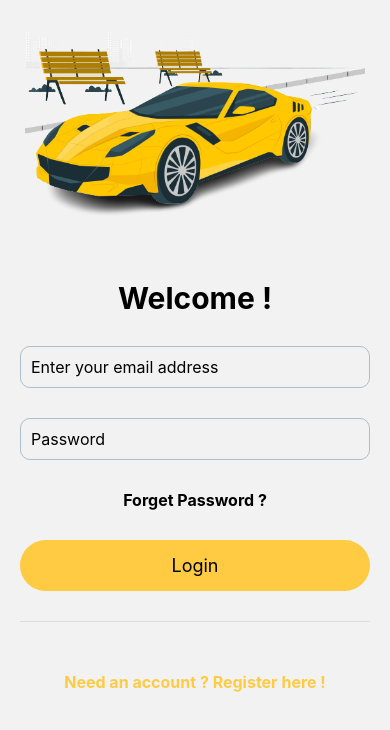
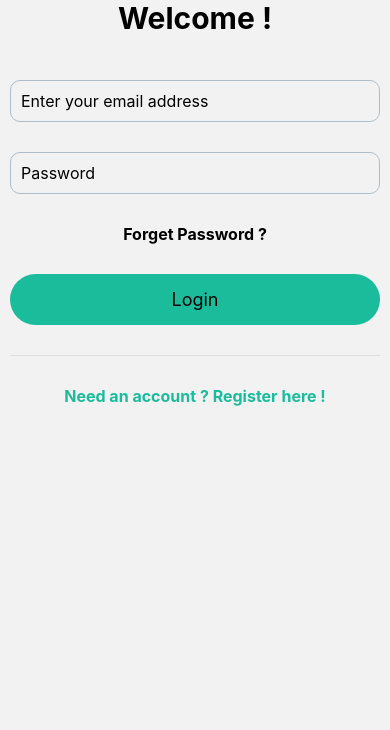
Before and after one commit to punarjeewarashmitha20011016/Nisal-Car-Dealership-Mobile-Application, a React Native app in the folder frontEnd/: screen /Login in a window 390 px wide. Shown: the top 730 px of the page. Built offline with nearby package versions, Linux system fonts and the light colour scheme.

Commit message:
login updated

```diff
--- a/frontEnd/components/login/login.js
+++ b/frontEnd/components/login/login.js
@@ -1,14 +1,14 @@
 import React from 'react';
 import {useNavigation} from '@react-navigation/native';
 import {
-  SafeAreaView,
-  ScrollView,
   StyleSheet,
-  View,
   ImageBackground,
   TextInput,
   TouchableOpacity,
   Text,
+  SafeAreaView,
+  View,
+  ScrollView,
 } from 'react-native';
 
 export default function Login() {
@@ -23,10 +23,23 @@ export default function Login() {
             style={styles.bgImage}
           />
         </View>
-        <View style={{padding: 10}}>
-          <View style={styles.formInput}>
+        <View
+          style={{
+            width: '100%',
+            height: '100%',
+          }}>
+          <View
+            style={{
+              position: 'relative',
+              width: '100%',
+              height: 60,
+            }}>
             <Text
-              style={{textAlign: 'center', fontSize: 30, fontWeight: 'bold'}}>
+              style={{
+                textAlign: 'center',
+                fontSize: 30,
+                fontWeight: 'bold',
+              }}>
               Welcome !
             </Text>
           </View>
@@ -46,7 +59,11 @@ export default function Login() {
           <View style={styles.formInput}>
             <TouchableOpacity>
               <Text
-                style={{textAlign: 'center', fontSize: 16, fontWeight: 'bold'}}>
+                style={{
+                  textAlign: 'center',
+                  fontSize: 16,
+                  fontWeight: 'bold',
+                }}>
                 Forget Password ?
               </Text>
             </TouchableOpacity>
@@ -80,8 +97,7 @@ export default function Login() {
                   textAlign: 'center',
                   fontSize: 16,
                   fontWeight: 'bold',
-                  color: '#FFCB42',
-                  top: 20,
+                  color: '#1abc9c',
                 }}>
                 Need an account ? Register here !
               </Text>
@@ -96,13 +112,16 @@ export default function Login() {
 const styles = StyleSheet.create({
   container: {
     flex: 1,
+    height: 200,
   },
   bgImage: {
+    position: 'relative',
     width: '100%',
-    height: 250,
+    height: '100%',
     bottom: 30,
   },
   formInput: {
+    position: 'relative',
     marginTop: 10,
     padding: 10,
   },
@@ -115,7 +134,7 @@ const styles = StyleSheet.create({
   },
   loginBtn: {
     padding: 15,
-    backgroundColor: '#FFCB42',
+    backgroundColor: '#1abc9c',
     borderRadius: 30,
   },
 });
--- a/frontEnd/components/navBar/navBar.js
+++ b/frontEnd/components/navBar/navBar.js
@@ -1,9 +1,11 @@
+import {useNavigation} from '@react-navigation/native';
 import {Button, Flex, NativeBaseProvider, Text, View} from 'native-base';
 import React, {useState} from 'react';
 import {Image, TouchableOpacity} from 'react-native';
 
 export default function navBar(props) {
   const [view, setView] = useState(null);
+  const navigation = useNavigation();
   return (
     <NativeBaseProvider>
       <View
@@ -47,9 +49,20 @@ export default function navBar(props) {
                           width: '100%',
                           height: '10%',
                         }}>
-                        <Text color={'white'} style={{fontSize: 20}}>
-                          ManageCars
-                        </Text>
+                        <TouchableOpacity
+                          style={{fontSize: 20}}
+                          onPress={e => {
+                            navigation.navigate('ManageCars');
+                          }}>
+                          <Text
+                            style={{
+                              textAlign: 'center',
+                              fontSize: 18,
+                              color: 'white',
+                            }}>
+                            Manage Cars
+                          </Text>
+                        </TouchableOpacity>
                       </Flex>
                       <Flex
                         shadow={2}
@@ -61,9 +74,45 @@ export default function navBar(props) {
                           width: '100%',
                           height: '10%',
                         }}>
-                        <Text color={'white'} style={{fontSize: 20}}>
-                          View Cars
-                        </Text>
+                        <TouchableOpacity
+                          style={{fontSize: 20}}
+                          onPress={e => {
+                            navigation.navigate('ViewCars');
+                          }}>
+                          <Text
+                            style={{
+                              textAlign: 'center',
+                              fontSize: 18,
+                              color: 'white',
+                            }}>
+                            View Cars
+                          </Text>
+                        </TouchableOpacity>
+                      </Flex>
+                      <Flex
+                        shadow={2}
+                        alignItems={'center'}
+                        justifyContent={'center'}
+                        style={{
+                          marginTop: '5%',
+                          borderColor: 'black',
+                          width: '100%',
+                          height: '10%',
+                        }}>
+                        <TouchableOpacity
+                          style={{fontSize: 20}}
+                          onPress={e => {
+                            navigation.navigate('Login');
+                          }}>
+                          <Text
+                            style={{
+                              textAlign: 'center',
+                              fontSize: 18,
+                              color: 'white',
+                            }}>
+                            Logout
+                          </Text>
+                        </TouchableOpacity>
                       </Flex>
                     </View>,
                   ) & props.checkDisplay('none')
```
